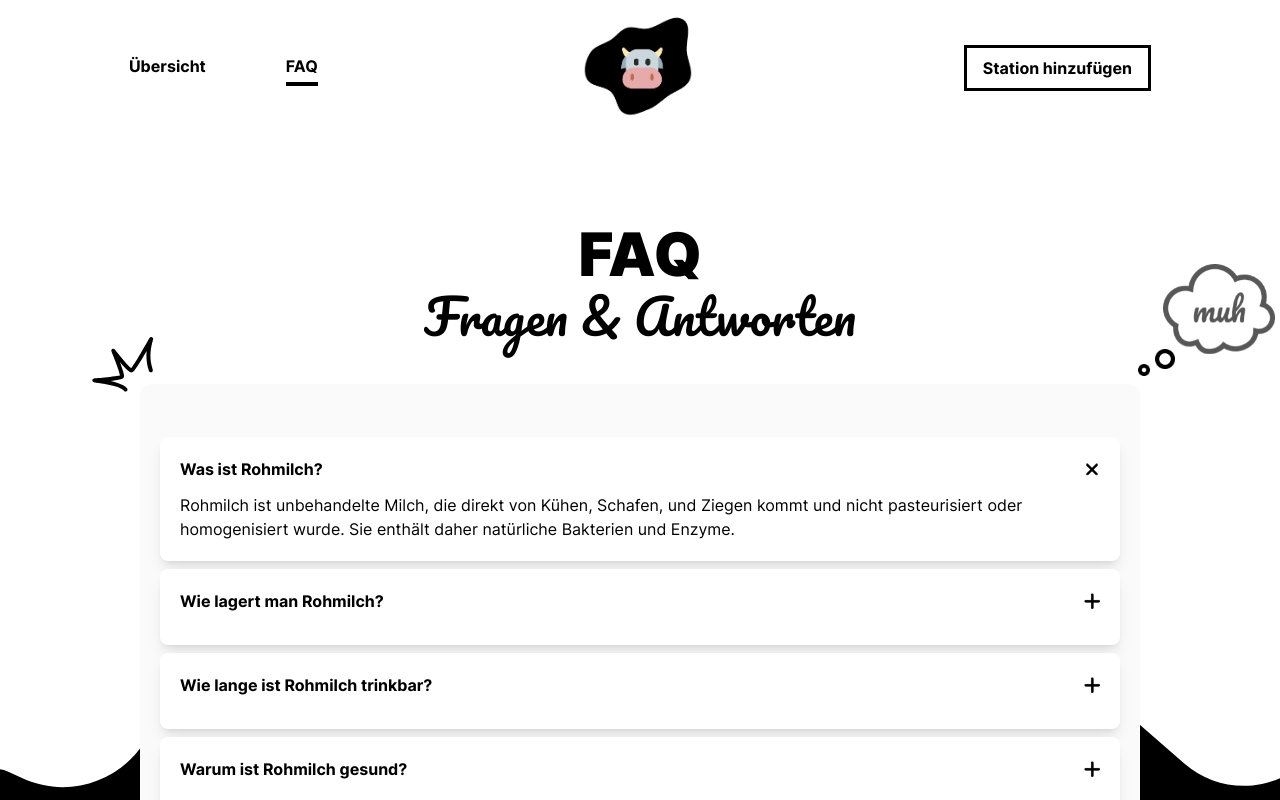
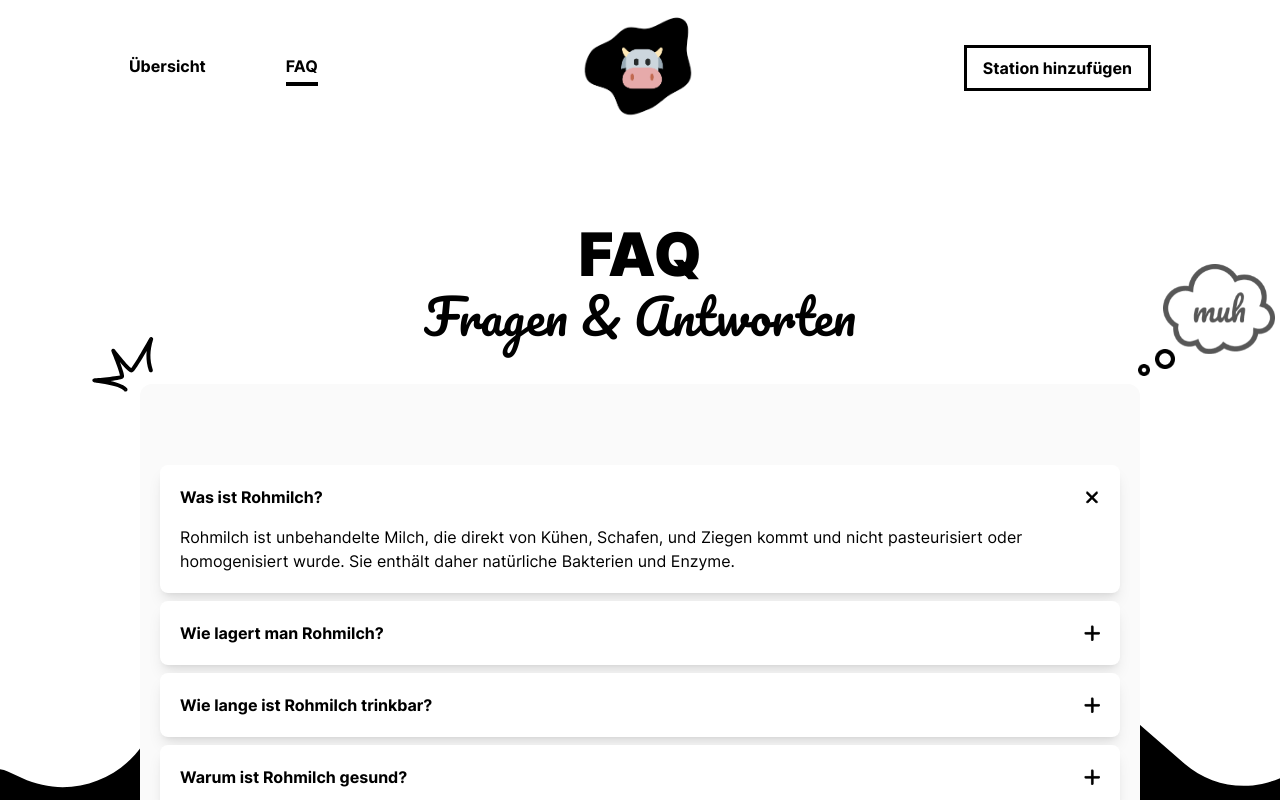
Before and after one commit to meisteraxel/rohmilch-kaufen.de, a React (Vite) app: page /faq in a window 1280 px wide. Shown: the top 800 px of the page. Built offline with nearby package versions, Linux system fonts and the light colour scheme.

Commit message:
centered h1 in accordion items

```diff
--- a/src/components/accordion.jsx
+++ b/src/components/accordion.jsx
@@ -54,7 +54,7 @@ function Accordion() {
           onClick={() => toggle(index)}
           className="item rounded-lg bg-white p-5 font-inter cursor-pointer shadow-lg"
         >
-          <div className="title font-inter-bold text-base flex justify-between items-center mb-3">
+          <div className="title font-inter-bold text-base flex justify-between items-center">
             <h2>{item.question}</h2>
             <img
               src={PlusIcon}
@@ -65,7 +65,7 @@ function Accordion() {
               }
             />
           </div>
-          <div className={selected === index ? "content show" : "content"}>
+          <div className={selected === index ? "content show mt-4" : "content"}>
             {item.answer}
           </div>
         </div>
```
